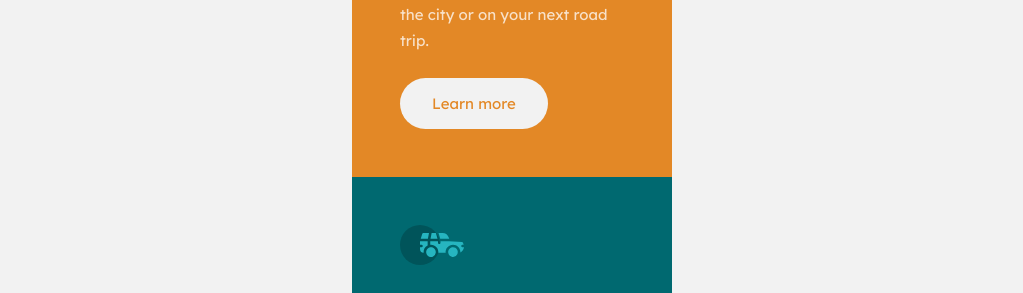
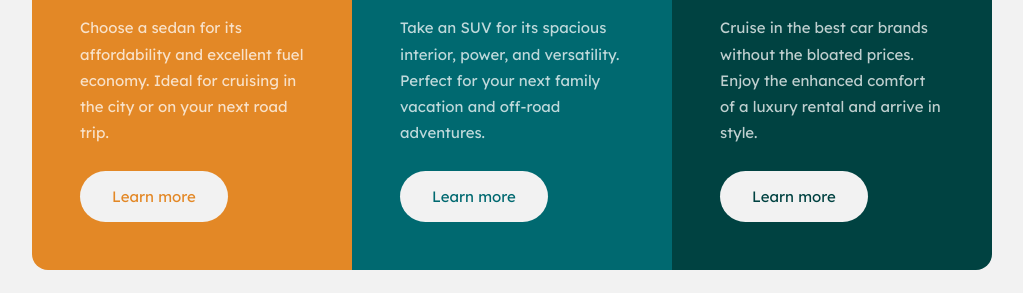
Before and after one commit to casantosmu/3-column-preview-card-component-challenge-hub, a plain HTML site: page index.html in a window 1280 px wide. Shown: the part 358-651 px from the top of the page, without its empty margins (128-1151 px from the left). Drawn offline with Linux system fonts and the light colour scheme.

Commit message:
feat: Desktop desing. Media queries

```diff
--- a/css/styles.css
+++ b/css/styles.css
@@ -128,3 +128,26 @@ button {
 .card__paragraph {
   margin-bottom: var(--gap-300);
 }
+
+/* ===== MEDIA QUERIES ===== */
+/* For Desktop */
+@media (min-width: 1000px) {
+  .container {
+    display: flex;
+    align-items: center;
+    justify-content: center;
+    min-height: 100vh;
+    margin: 0;
+  }
+  .card__container {
+    display: flex;
+  }
+
+  .card__container > :first-child {
+    border-radius: 1rem 0 0 1rem;
+  }
+
+  .card__container > :last-child {
+    border-radius: 0 1rem 1rem 0;
+  }
+}
```
